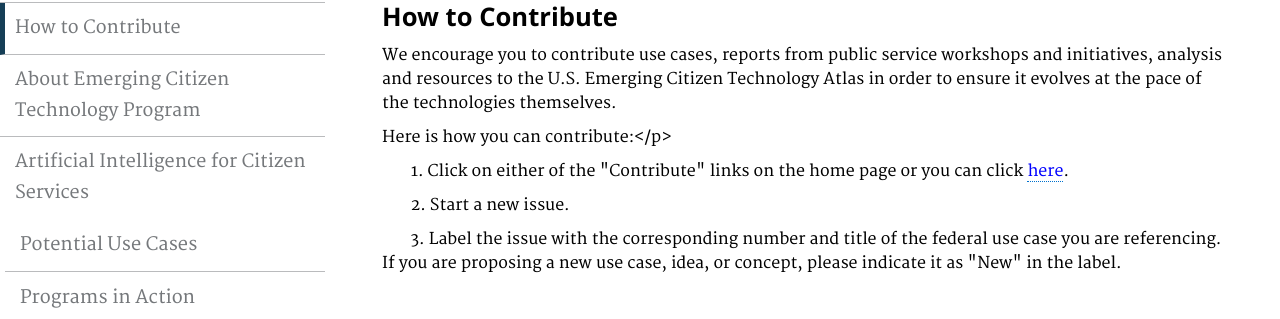
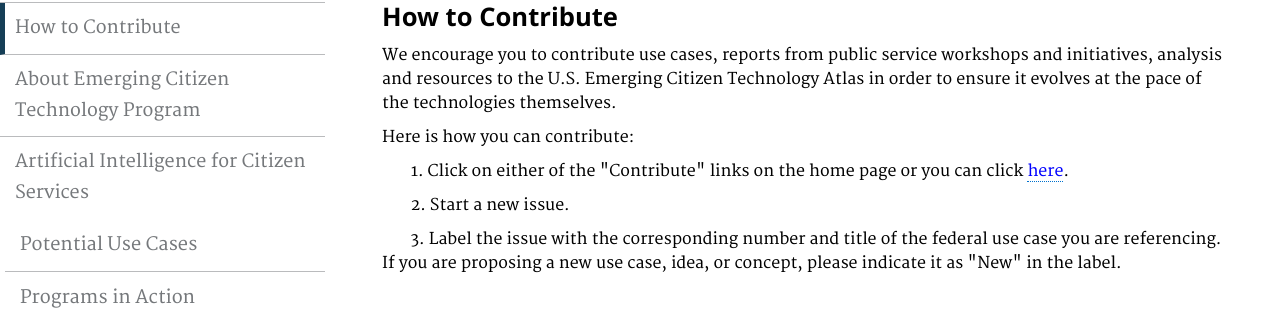
Before and after one commit to GSA/emerging-technology-atlas, a Jekyll site: the page built from pages/howto.md, in a window 1280 px wide. Shown: the part 184-503 px from the top of the page. Built offline with Jekyll 4.4.1, drawn with Linux system fonts in a browser that asks for light colours.

```diff
--- a/pages/howto.md
+++ b/pages/howto.md
@@ -9,7 +9,7 @@ description: ""
 
 <p>We encourage you to contribute use cases, reports from public service workshops and initiatives, analysis and resources to the U.S. Emerging Citizen Technology Atlas in order to ensure it evolves at the pace of the technologies themselves.</p>
 
-Here is how you can contribute:</p>
+Here is how you can contribute:
 
 <p>&nbsp;&nbsp;&nbsp;&nbsp;&nbsp;&nbsp; 1. Click on either of the "Contribute" links on the home page or you can click <a href="https://github.com/{{ site.org_name }}/{{ site.repo_name }}/issues/" style="color: blue;" class="button">here</a>.</p>
 <p>&nbsp;&nbsp;&nbsp;&nbsp;&nbsp;&nbsp; 2. Start a new issue.</p>
```
